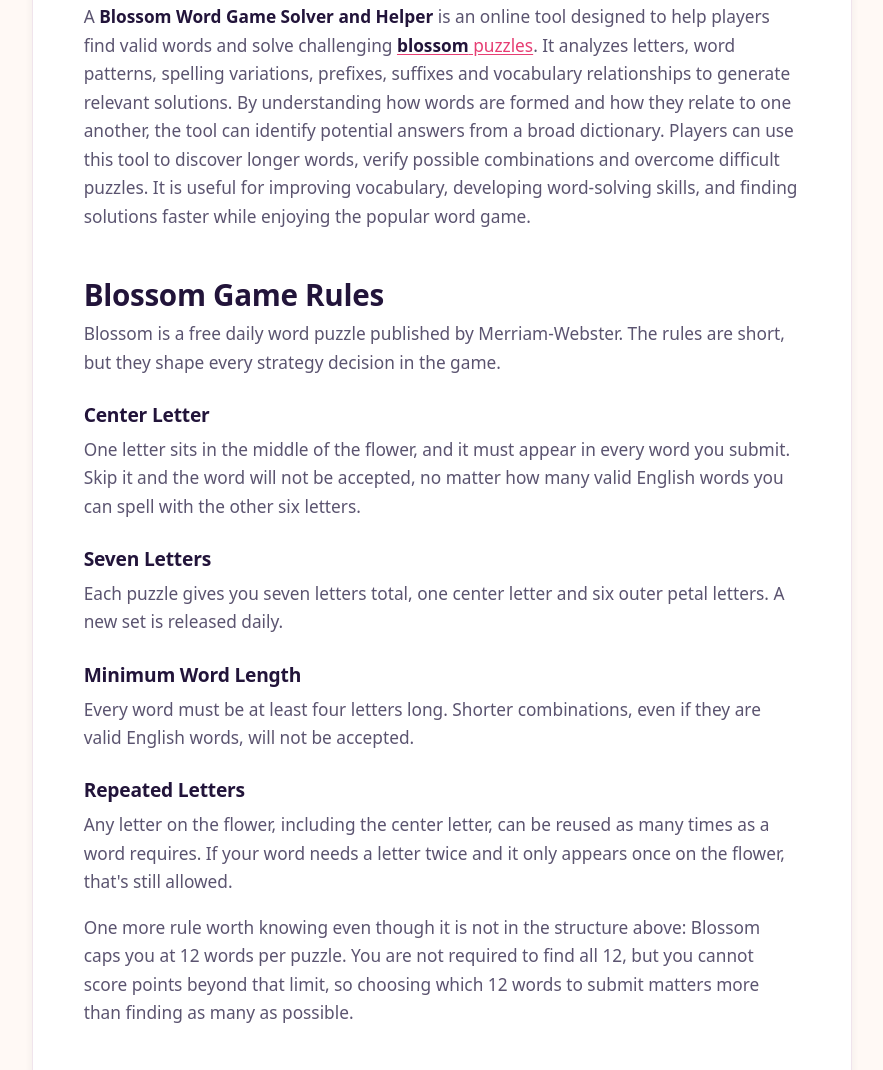
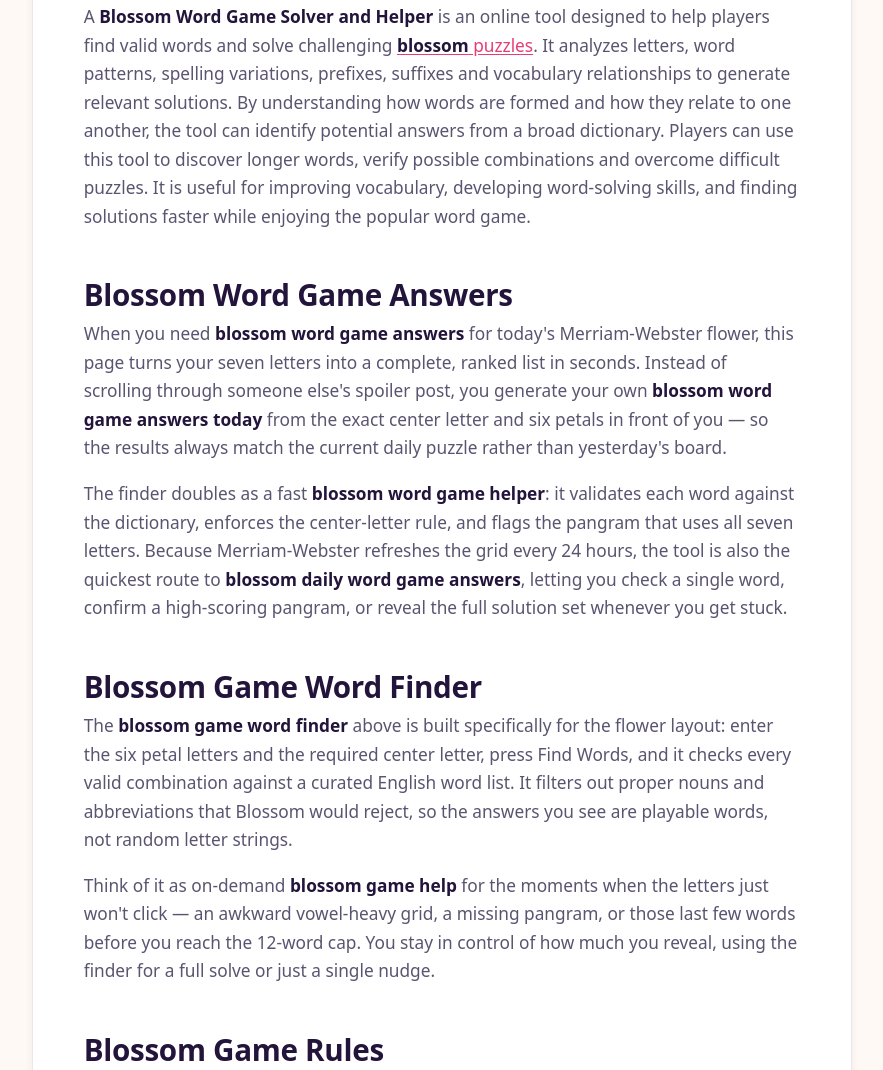
Before and after one commit to shahnaveed787-dot/blossom-game, a website: page blossom-word-finder.html in a window 1280 px wide. Shown: the part 2337-3407 px from the top of the page, without its empty margins (191-1074 px from the left). Drawn offline with Linux system fonts and the light colour scheme.

Commit message:
blossom finder page upgradation

```diff
--- a/blossom-word-finder.html
+++ b/blossom-word-finder.html
@@ -154,6 +154,14 @@
           <h2>What Is Blossom Word Game Solver and Helper?</h2>
           <p>A <strong>Blossom Word Game Solver and Helper</strong> is an online tool designed to help players find valid words and solve challenging <a href="/"><strong>blossom</strong> puzzles</a>. It analyzes letters, word patterns, spelling variations, prefixes, suffixes and vocabulary relationships to generate relevant solutions. By understanding how words are formed and how they relate to one another, the tool can identify potential answers from a broad dictionary. Players can use this tool to discover longer words, verify possible combinations and overcome difficult puzzles. It is useful for improving vocabulary, developing word-solving skills, and finding solutions faster while enjoying the popular word game.</p>
 
+          <h2>Blossom Word Game Answers</h2>
+          <p>When you need <strong>blossom word game answers</strong> for today's Merriam-Webster flower, this page turns your seven letters into a complete, ranked list in seconds. Instead of scrolling through someone else's spoiler post, you generate your own <strong>blossom word game answers today</strong> from the exact center letter and six petals in front of you — so the results always match the current daily puzzle rather than yesterday's board.</p>
+          <p>The finder doubles as a fast <strong>blossom word game helper</strong>: it validates each word against the dictionary, enforces the center-letter rule, and flags the pangram that uses all seven letters. Because Merriam-Webster refreshes the grid every 24 hours, the tool is also the quickest route to <strong>blossom daily word game answers</strong>, letting you check a single word, confirm a high-scoring pangram, or reveal the full solution set whenever you get stuck.</p>
+
+          <h2>Blossom Game Word Finder</h2>
+          <p>The <strong>blossom game word finder</strong> above is built specifically for the flower layout: enter the six petal letters and the required center letter, press Find Words, and it checks every valid combination against a curated English word list. It filters out proper nouns and abbreviations that Blossom would reject, so the answers you see are playable words, not random letter strings.</p>
+          <p>Think of it as on-demand <strong>blossom game help</strong> for the moments when the letters just won't click — an awkward vowel-heavy grid, a missing pangram, or those last few words before you reach the 12-word cap. You stay in control of how much you reveal, using the finder for a full solve or just a single nudge.</p>
+
           <h2>Blossom Game Rules</h2>
           <p>Blossom is a free daily word puzzle published by Merriam-Webster. The rules are short, but they shape every strategy decision in the game.</p>
 
@@ -224,7 +232,7 @@
           <p>Since you're capped at 12 words, the highest final scores usually come from a mix of a few quick short words plus at least one long word or pangram, rather than 12 short words alone.</p>
 
           <h2>Blossom Hints and Clues: Help Without Giving It All Away</h2>
-          <p>Not everyone wants the full answer key. Some players just want a nudge — enough to get moving again without ruining the satisfaction of figuring the rest out themselves. That's what this section is for.</p>
+          <p>Not everyone wants the full answer key. Some players just want a nudge — enough to get moving again without ruining the satisfaction of figuring the rest out themselves. That's what these <strong>blossom word game hints</strong> are for.</p>
           <p>A few ways to use hints and clues without spoiling the whole puzzle:</p>
           <ul>
             <li>Ask for the first letter of a word you haven't found yet, instead of the whole word.</li>
```
